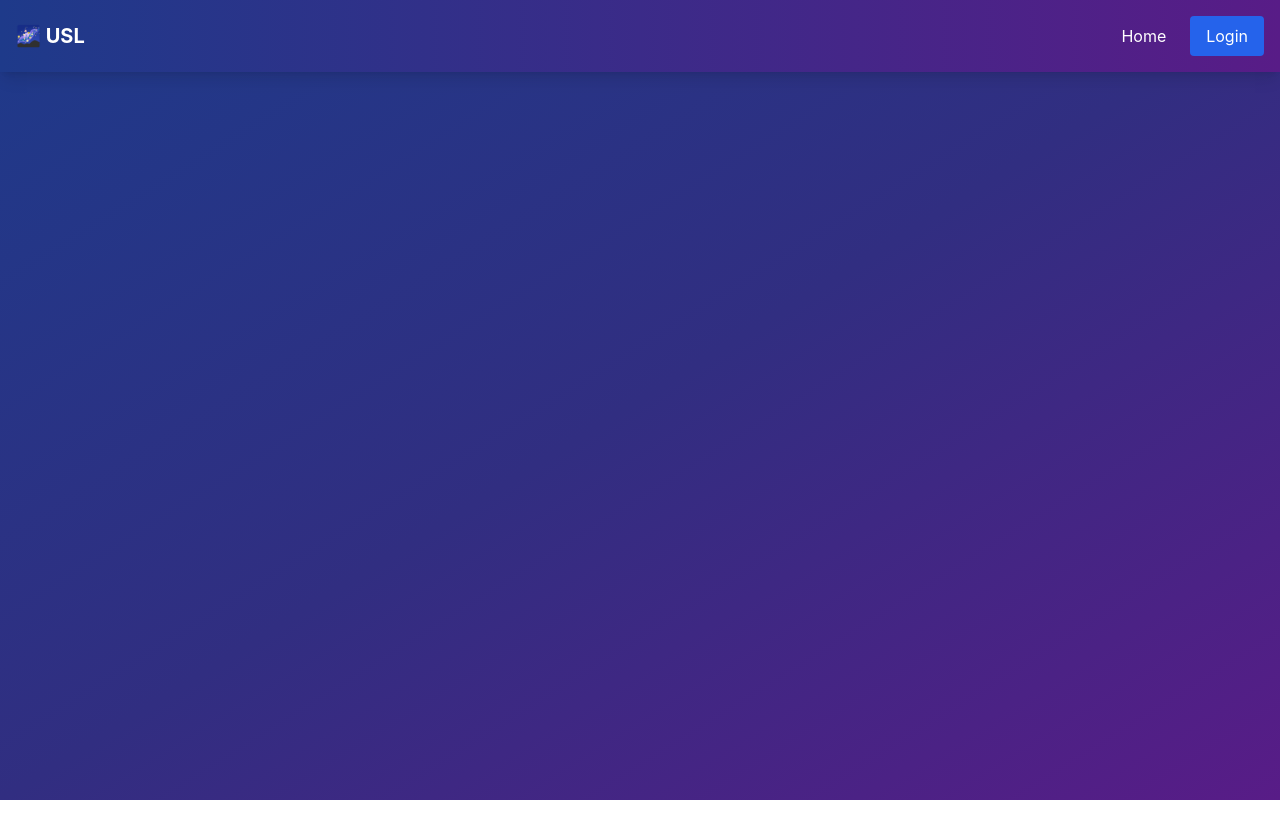
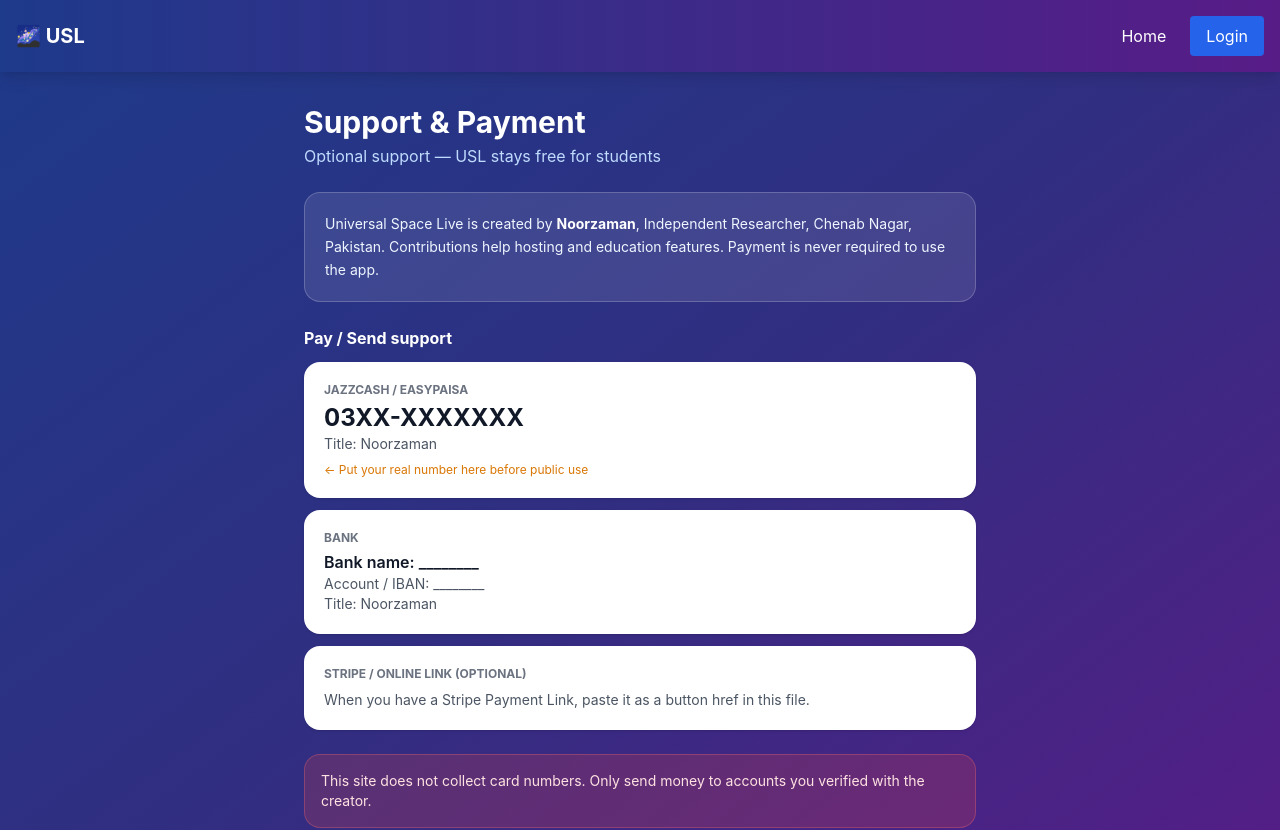
Before and after one commit to nailzaman12-source/Universal-Space-Live-Map-App, a React (Vite) app: page /support in a window 1280 px wide. Before the commit this address had no page. Shown: the top 830 px of the page. Before the commit the page ends 800 px from the top, so only its background shows below. Built offline with nearby package versions, Linux system fonts and the light colour scheme.

Commit message:
Add Support and Payment page

```diff
--- a/src/App.jsx
+++ b/src/App.jsx
@@ -3,11 +3,13 @@ import { useState, useEffect } from 'react'
 import Navbar from './components/Navbar'
 import Home from './pages/Home'
 import Universe from './pages/Universe'
+import Starlink from './pages/Starlink'
 import NasaPrograms from './pages/NasaPrograms'
 import Login from './pages/Login'
 import Terms from './pages/Terms'
 import Privacy from './pages/Privacy'
 import About from './pages/About'
+import Support from './pages/Support'
 import Dashboard from './pages/Dashboard'
 import ISS from './pages/ISS'
 import APOD from './pages/APOD'
@@ -48,6 +50,8 @@ export default function App() {
           <Route path="/terms" element={<Terms />} />
           <Route path="/privacy" element={<Privacy />} />
           <Route path="/about" element={<About />} />
+                  <Route path="/starlink" element={user ? <Starlink /> : <Login setUser={setUser} />} />
+                  <Route path="/support" element={<Support />} />
         </Routes>
       </div>
     </Router>
--- a/src/pages/Dashboard.jsx
+++ b/src/pages/Dashboard.jsx
@@ -9,6 +9,7 @@ export default function Dashboard({ user }) {
     { to: '/lessons', title: 'Space Lessons', desc: 'Learn space science', icon: '📚', gradient: 'from-orange-500 to-amber-500' },
     { to: '/livemap', title: 'Live Map', desc: 'ISS + city + disaster alerts', icon: '🗺️', gradient: 'from-indigo-600 to-blue-500' },
     { to: '/disaster', title: 'Disaster Management', desc: 'Live earthquake alerts', icon: '🚨', gradient: 'from-red-600 to-rose-500' },
+    { to: '/support', title: 'Support USL', desc: 'Optional donate — app stays free', icon: '💚', gradient: 'from-emerald-600 to-green-700' },
     { to: '/universe', title: 'Universe Map', desc: 'Sky map + cosmic knowledge', icon: '🌌', gradient: 'from-violet-600 to-fuchsia-500' },
     { to: '/nasa-programs', title: 'NASA Programs', desc: 'Missions and education', icon: '🚀', gradient: 'from-sky-600 to-blue-700' }
   ]
--- /dev/null
+++ b/src/pages/Support.jsx
@@ -0,0 +1,49 @@
+import { Link } from 'react-router-dom'
+
+export default function Support() {
+  return (
+    <div className="min-h-screen p-4 md:p-8">
+      <div className="max-w-2xl mx-auto">
+        <h1 className="text-3xl font-bold text-white mb-1">Support & Payment</h1>
+        <p className="text-blue-200 mb-6">Optional support — USL stays free for students</p>
+
+        <div className="bg-white/10 border border-white/20 rounded-2xl p-5 mb-6 text-blue-50 text-sm leading-relaxed">
+          Universal Space Live is created by <strong className="text-white">Noorzaman</strong>,
+          Independent Researcher, Chenab Nagar, Pakistan.
+          Contributions help hosting and education features. Payment is never required to use the app.
+        </div>
+
+        <h2 className="text-white font-bold mb-3">Pay / Send support</h2>
+
+        <div className="bg-white rounded-2xl p-5 mb-3 shadow">
+          <p className="text-xs text-gray-500 font-bold uppercase">JazzCash / Easypaisa</p>
+          <p className="text-2xl font-bold text-gray-900 mt-1">03XX-XXXXXXX</p>
+          <p className="text-gray-600 text-sm">Title: Noorzaman</p>
+          <p className="text-amber-600 text-xs mt-2">← Put your real number here before public use</p>
+        </div>
+
+        <div className="bg-white rounded-2xl p-5 mb-3 shadow">
+          <p className="text-xs text-gray-500 font-bold uppercase">Bank</p>
+          <p className="text-gray-900 font-semibold mt-1">Bank name: ________</p>
+          <p className="text-gray-600 text-sm">Account / IBAN: ________</p>
+          <p className="text-gray-600 text-sm">Title: Noorzaman</p>
+        </div>
+
+        <div className="bg-white rounded-2xl p-5 mb-6 shadow">
+          <p className="text-xs text-gray-500 font-bold uppercase">Stripe / online link (optional)</p>
+          <p className="text-gray-600 text-sm mt-2">
+            When you have a Stripe Payment Link, paste it as a button href in this file.
+          </p>
+        </div>
+
+        <div className="bg-red-500/20 border border-red-400/30 rounded-2xl p-4 mb-6 text-red-100 text-sm">
+          This site does not collect card numbers. Only send money to accounts you verified with the creator.
+        </div>
+
+        <p className="text-center text-blue-200/60 text-xs mb-4">© 2026 Noorzaman · Universal Space Live</p>
+        <Link to="/about" className="block text-center text-cyan-300 text-sm mb-2">About</Link>
+        <Link to="/dashboard" className="block text-center text-blue-200 text-sm">← Dashboard</Link>
+      </div>
+    </div>
+  )
+}
```
